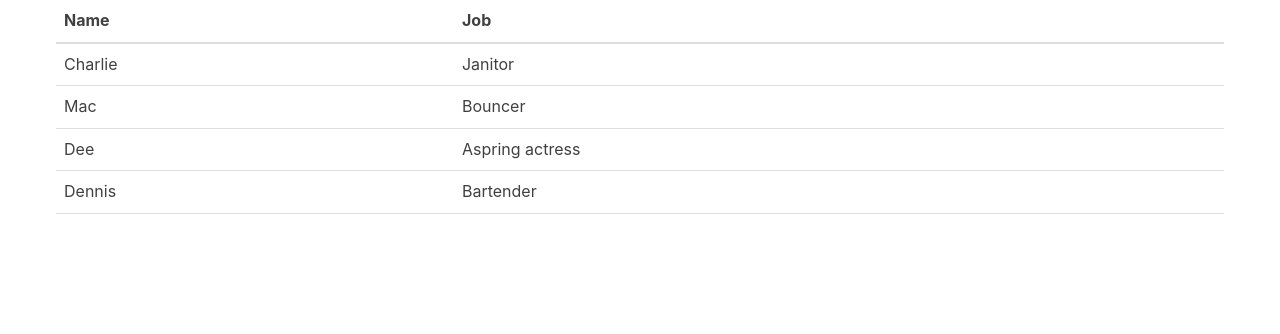
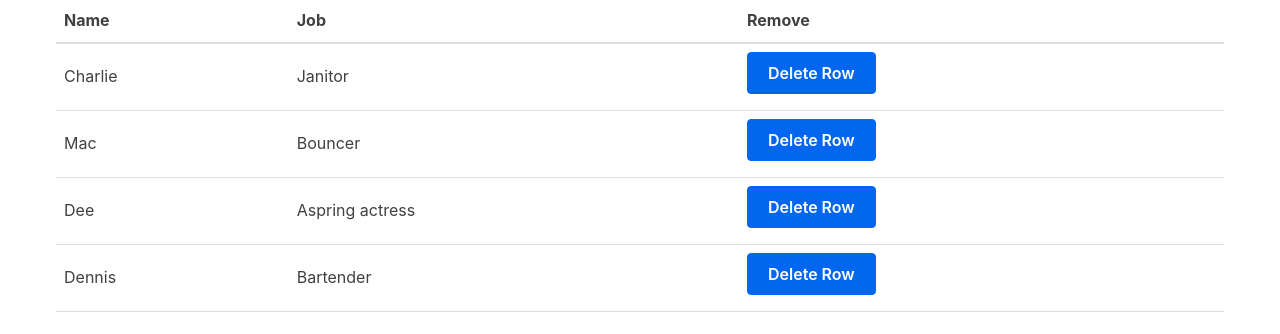
Before and after one commit to masonmcelvain/csc-307-react-first-app-pt2, a React (Create React App) app: page / in a window 1280 px wide. Shown: the top 334 px of the page. Built offline with nearby package versions, Linux system fonts and the light colour scheme.

Commit message:
Create button to delete a row

```diff
--- a/src/MyApp.tsx
+++ b/src/MyApp.tsx
@@ -1,29 +1,19 @@
+import { useState } from 'react';
 import Table from './Table';
 import { Character } from './types';
-
-const characters: Character[] = [
-  {
-    name: 'Charlie',
-    job: 'Janitor',
-  },
-  {
-    name: 'Mac',
-    job: 'Bouncer',
-  },
-  {
-    name: 'Dee',
-    job: 'Aspring actress',
-  },
-  {
-    name: 'Dennis',
-    job: 'Bartender',
-  },
-];
+import charactersJson from './characters.json';
 
 export default function MyApp() {
+  const [characters, setCharacters] = useState<Character[]>(charactersJson);
+
+  function removeOneCharacter(index: number): void {
+    const updatedCharacters = characters.filter((character, i) => i !== index);
+    setCharacters(updatedCharacters);
+  };
+
   return (
     <div className="container">
-      <Table characterData={characters}/>
+      <Table characterData={characters} removeCharacter={removeOneCharacter} />
     </div>
   );
 }
--- a/src/Table.tsx
+++ b/src/Table.tsx
@@ -6,6 +6,7 @@ function TableHeader()  {
       <tr>
         <th>Name</th>
         <th>Job</th>
+        <th>Remove</th>
       </tr>
     </thead>
   );
@@ -13,14 +14,18 @@ function TableHeader()  {
 
 interface TableBodyProps {
   characterData: Character[],
+  removeCharacter: (i: number) => void,
 }
 
-function TableBody({ characterData }: TableBodyProps) {
+function TableBody({ characterData, removeCharacter }: TableBodyProps) {
   const rows = characterData.map((row, index) => {
     return (
       <tr key={index}>
         <td>{row.name}</td>
         <td>{row.job}</td>
+        <td>
+          <button onClick={() => removeCharacter(index)}>Delete Row</button>
+        </td>
       </tr>
     );
   })
@@ -39,7 +44,10 @@ export default function Table(props: TableProps) {
   return (
     <table>
       <TableHeader />
-      <TableBody characterData={props.characterData} />
+      <TableBody
+        characterData={props.characterData}
+        removeCharacter={props.removeCharacter}
+      />
     </table>
   );
 }
--- /dev/null
+++ b/src/characters.json
@@ -0,0 +1,18 @@
+[
+    {
+        "job": "Janitor",
+        "name": "Charlie"
+    },
+    {
+        "job": "Bouncer",
+        "name": "Mac"
+    },
+    {
+        "job": "Aspring actress",
+        "name": "Dee"
+    },
+    {
+        "job": "Bartender",
+        "name": "Dennis"
+    }
+]
```
